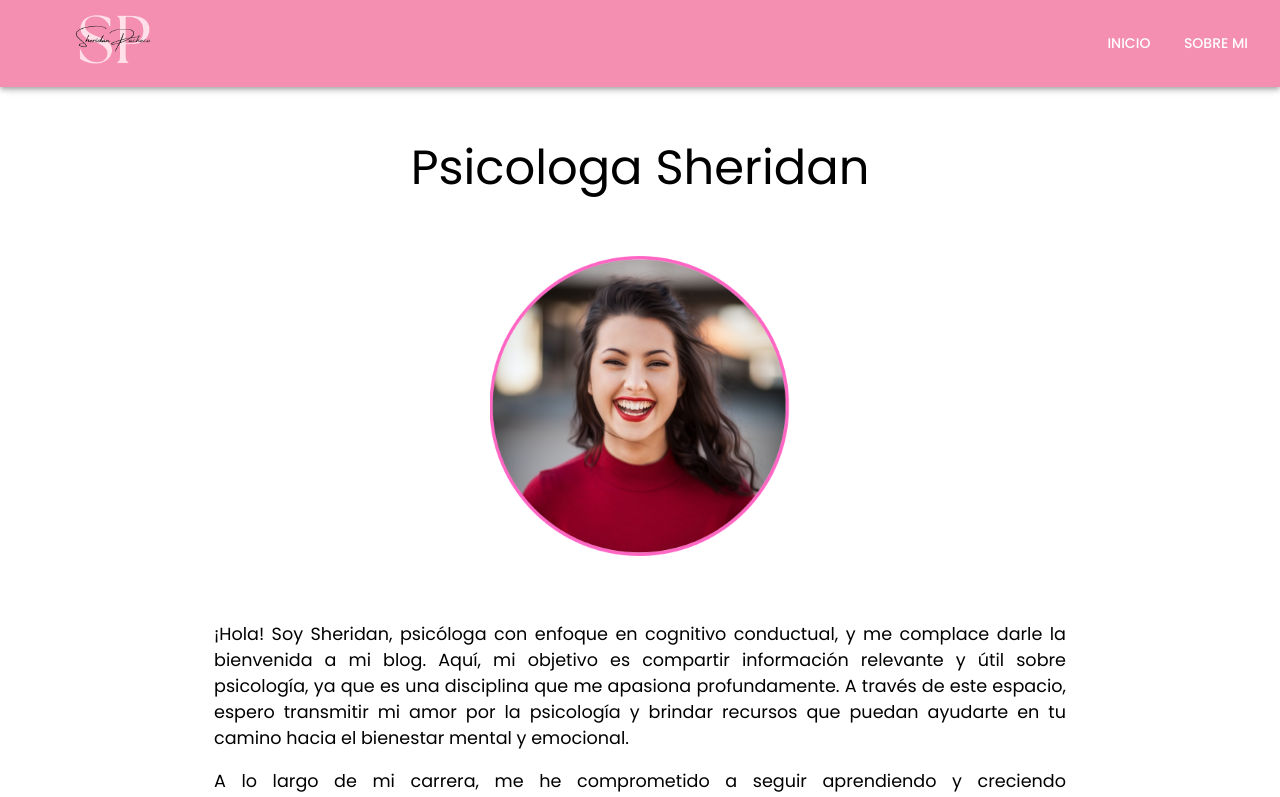
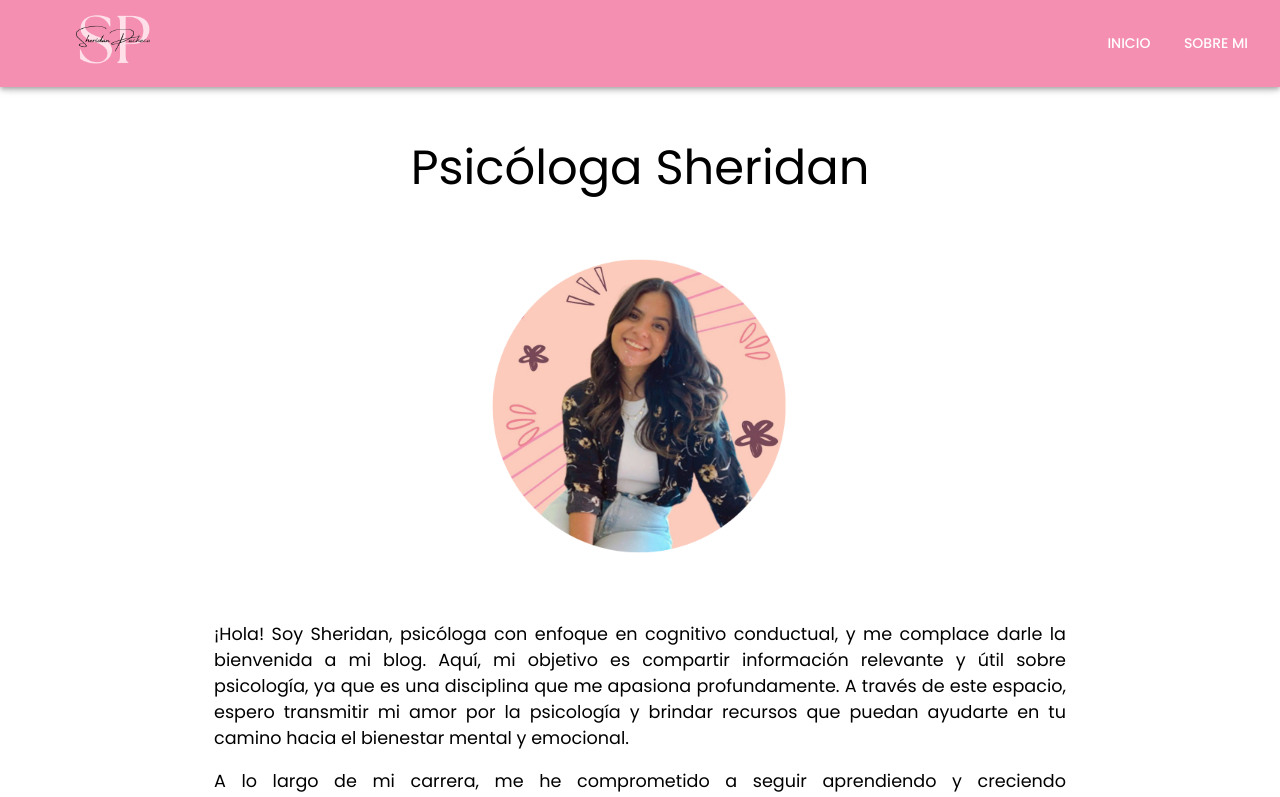
Before and after one commit to joeebw/psychology-blog, a React (Create React App) app: page /bio in a window 1280 px wide. Shown: the top 797 px of the page. Built offline with nearby package versions, Linux system fonts and the light colour scheme.

Commit message:
added links to contact

```diff
--- a/src/components/footer/Footer.component.jsx
+++ b/src/components/footer/Footer.component.jsx
@@ -40,7 +40,9 @@ function Footer() {
             <Typography variant={isSmallScreen ? 'h6' :'h5'} component={'h5'} fontWeight={500}>
               Instagram
             </Typography>
-            <InstagramIcon className='icon instagram'/>
+            <a href="https://www.instagram.com/psic.sheridanpacheco/" target='_blank'>
+              <InstagramIcon className='icon instagram'/>
+            </a>
           </Grid>
           <Grid
             item
@@ -50,7 +52,9 @@ function Footer() {
             <Typography variant={isSmallScreen ? 'h6' :'h5'} component={'h5'} fontWeight={500}>
               Email
             </Typography>
-            <MailOutlineIcon className='icon email'/>
+            <a href="mailto:sheriduuun@gmail.com">
+              <MailOutlineIcon className='icon email'/>
+            </a>
           </Grid>
         </Grid>
       </Container>
--- a/src/index.css
+++ b/src/index.css
@@ -14,4 +14,5 @@ body {
 
 a {
   text-decoration: none;
+  color: black;
 }
--- a/src/routes/bio/Bio.component.jsx
+++ b/src/routes/bio/Bio.component.jsx
@@ -31,7 +31,7 @@ const Bio = () => {
       !about ? <Spinner/> :
       <Container maxWidth='md'  sx={bioContainerSx}>
         <Typography variant={isSmallScreen ? "h4" : "h3" } component={'h3'} textAlign={'center'}>
-          Psicologa Sheridan
+          Psicóloga Sheridan
         </Typography>
         <div className="profile-img">
           <img src="profile-blog.png" alt="" />
```
Also changed, not shown: public/profile-blog.png.
